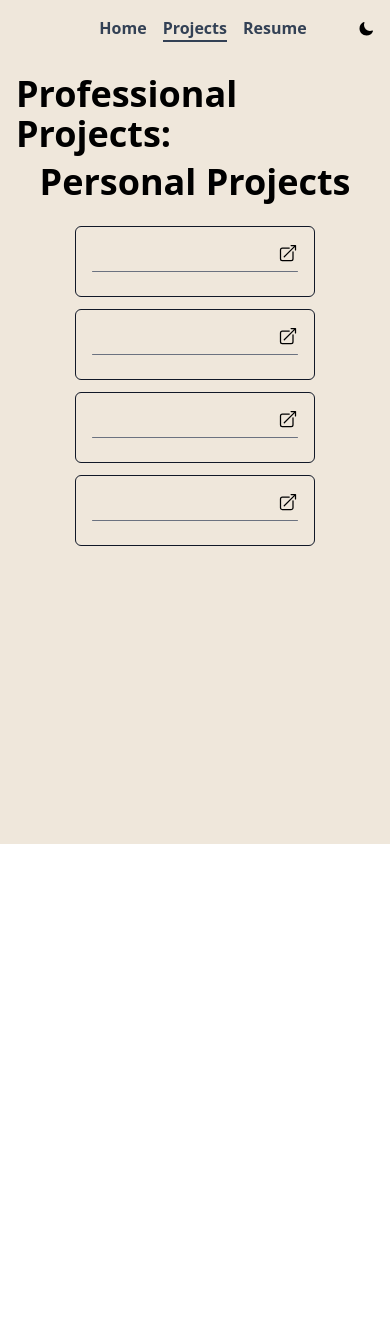
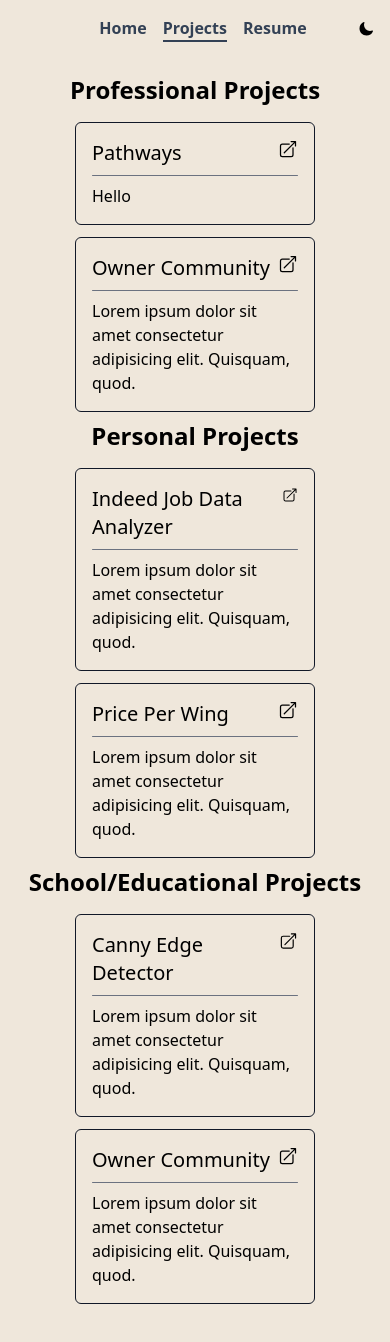
Before and after one commit to clsscrch/personal-site, a Next.js app: page /projects in a window 390 px wide. Before the commit the page ends 844 px from the top, so only its background shows below. Built offline with nearby package versions, Linux system fonts and the light colour scheme.

Commit message:
Changed cards and improved mobile view

```diff
--- a/pages/projects.tsx
+++ b/pages/projects.tsx
@@ -10,25 +10,35 @@ export default function Projects() {
                 <title>Projects</title>
                 <meta name="description" content="My projects consisting of professional, personal, and educational " />
             </Head>
-            {/* <Navbar /> */}
-            <section className='flex flex-col justify-center items-center py-2 '>
-                <h2 className='text-4xl font-bold pt-2 items-center justify-center'>Professional Projects:</h2>
-                {/* <h2 className='text-2xl font-bold'>ECFMG</h2> */}
 
-                <h2 className='text-4xl font-bold pt-2'>
-                    Personal Projects
-                </h2>
-
-                <CardContainer>
-                    <Card />
-                    <Card />
-                    <Card />
-                    <Card />
-
-
+            <section className='flex flex-col justify-center items-center py-2 pb-10'>
+                <CardContainer title="Professional Projects">
+                    <Card title="Pathways">
+                        Hello
+                    </Card>
+                    <Card title="Owner Community">
+                        Lorem ipsum dolor sit amet consectetur adipisicing elit. Quisquam, quod.
+                    </Card>
                 </CardContainer>
 
-                {/* <h1 className='text-4xl font-bold'>School Projects:</h1> */}
+                <CardContainer title="Personal Projects">
+                    <Card title="Indeed Job Data Analyzer">
+                        Lorem ipsum dolor sit amet consectetur adipisicing elit. Quisquam, quod.
+                    </Card>
+                    <Card title="Price Per Wing">
+                        Lorem ipsum dolor sit amet consectetur adipisicing elit. Quisquam, quod.
+                    </Card>
+                </CardContainer>
+
+                <CardContainer title="School/Educational Projects">
+                    <Card title="Canny Edge Detector" >
+                        Lorem ipsum dolor sit amet consectetur adipisicing elit. Quisquam, quod.
+                    </Card>
+                    <Card title="Owner Community" >
+                        Lorem ipsum dolor sit amet consectetur adipisicing elit. Quisquam, quod.
+                    </Card>
+                </CardContainer>
+
             </section>
         </>
     )
```
